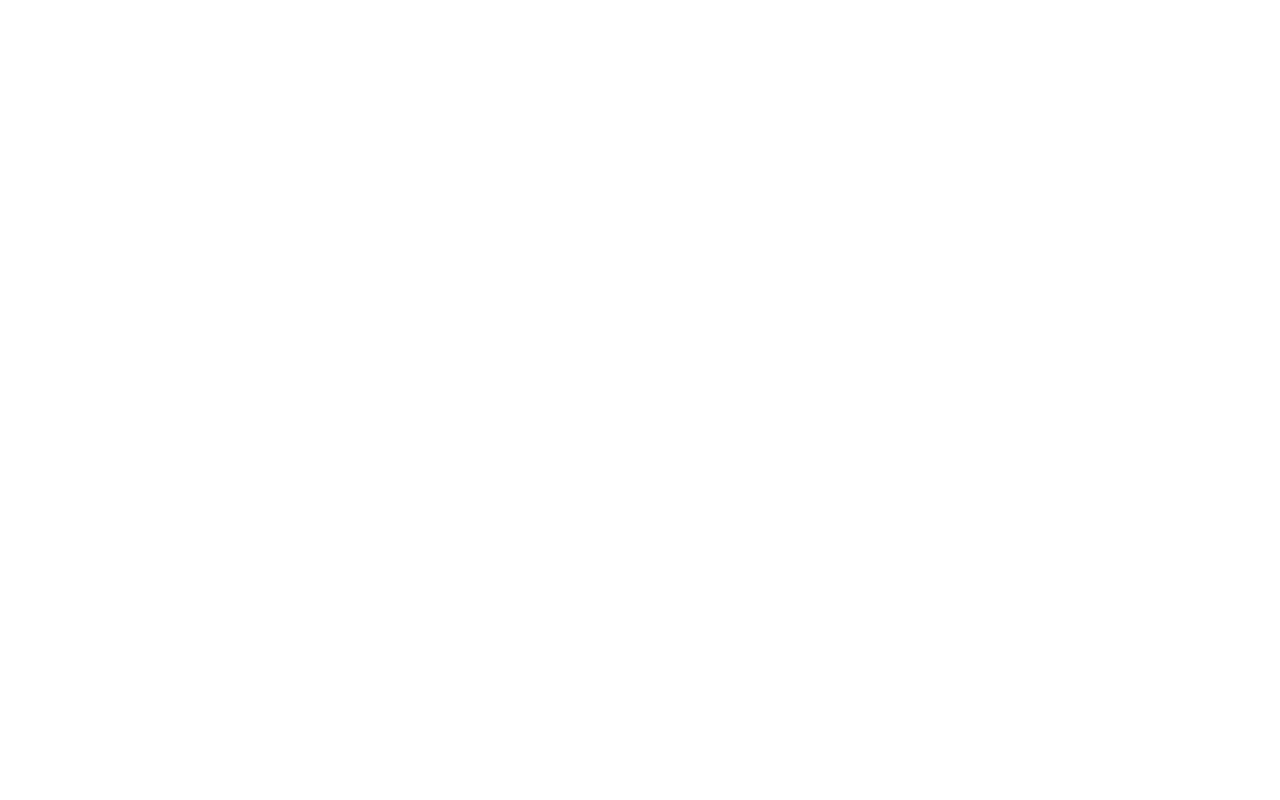
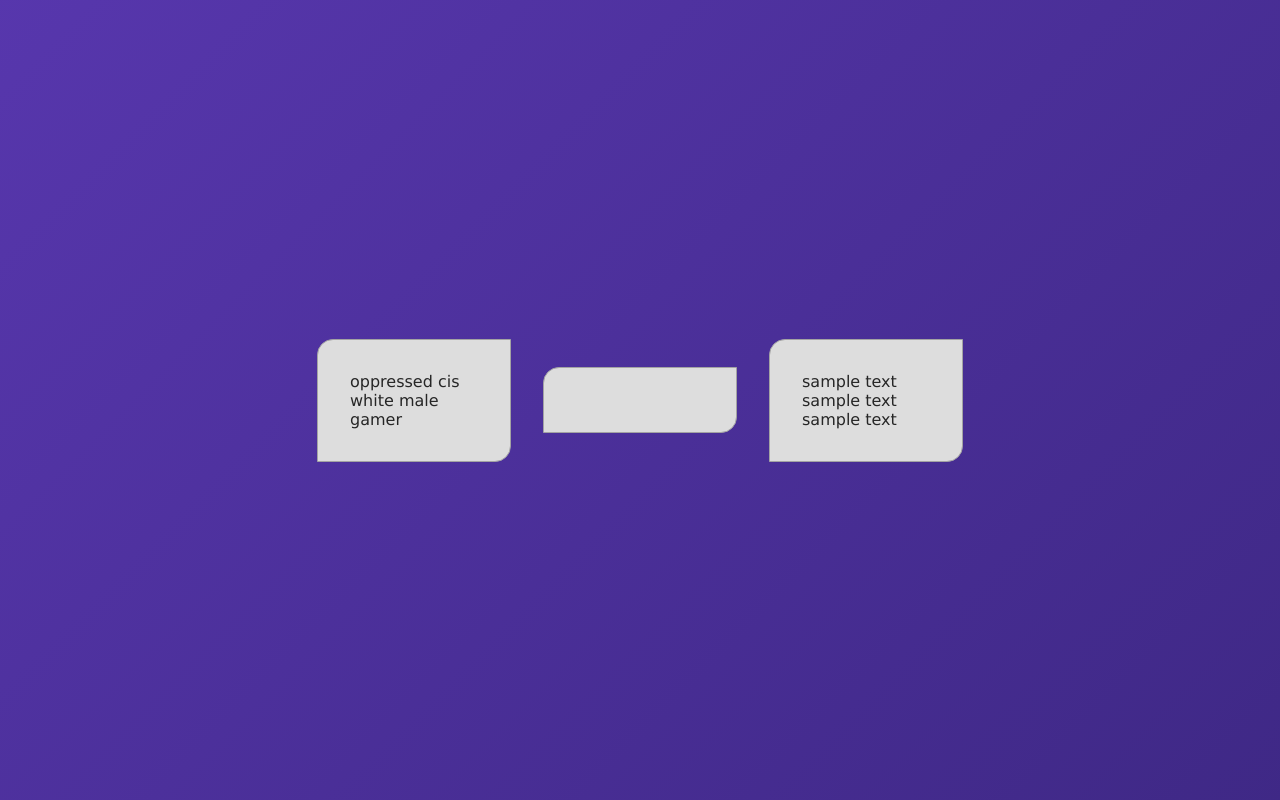
Before and after one commit to mininmobile/mininmobile.github.io, a plain HTML site: page index.html in a window 1280 px wide. Drawn offline with Linux system fonts and the light colour scheme.

Commit message:
do container

```diff
--- a/index.html
+++ b/index.html
@@ -9,6 +9,20 @@
 	<title>mininmobile</title>
 </head>
 <body>
+	<!-- mini portfolio -->
+	<div class="container">
+		<p>oppressed cis white male gamer</p>
+	</div>
 
+	<!-- best projects -->
+	<div class="container">
+	</div>
+
+	<!-- unfinished best projects -->
+	<div class="container">
+		<p>sample text</p>
+		<p>sample text</p>
+		<p>sample text</p>
+	</div>
 </body>
 </html>
--- a/src/main.css
+++ b/src/main.css
@@ -3,4 +3,32 @@ html, body {
 	height: 100vh;
 	padding: 0;
 	margin: 0;
+	background: linear-gradient(135deg, #804fef, #201654);
+	background-size: 400% 400%;
+	display: flex;
+	align-items: center;
+	justify-content: center;
+	font-family: IPAMonaPGothic, Mona, 'MS PGothic', YOzFontAA97, Verdana, Arial, sans-serif;
+	font-size: 1em;
+	animation: background-gradient 30s ease infinite;
 }
+
+p, h1, h2, h3, h4, h5, h6 {
+	margin: 0;
+}
+
+.container {
+	width: 10vw;
+	margin: 1em;
+	padding: 2em;
+	color: #262626;
+	background: #ddd;
+	border: 1px solid #a3a3a3;
+	border-radius: 1em 0 1em 0;
+}
+
+@keyframes background-gradient {
+	0% { background-position: 0% 14%; }
+	50% { background-position: 100% 87%; }
+	100% { background-position: 0% 14%; }
+}
```
